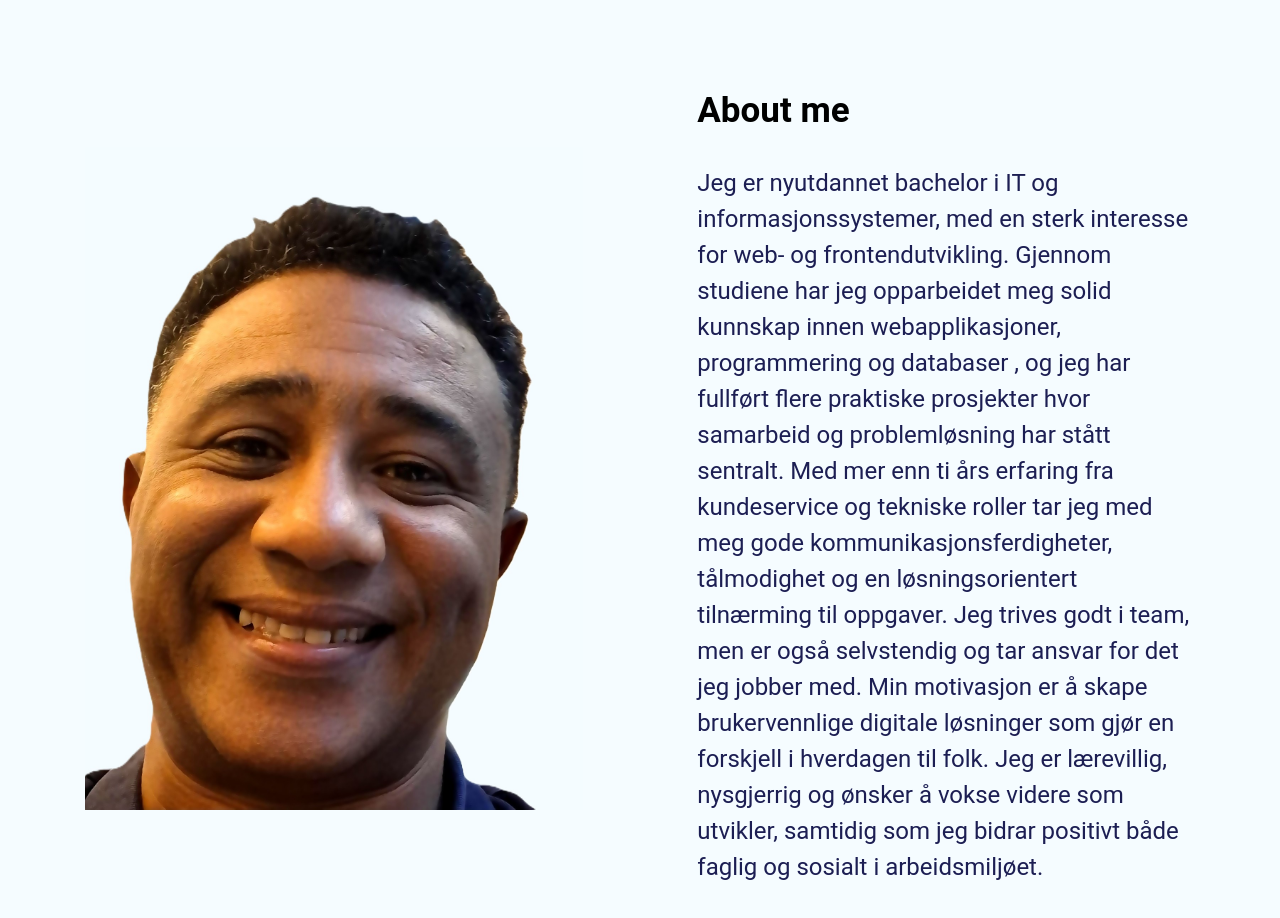
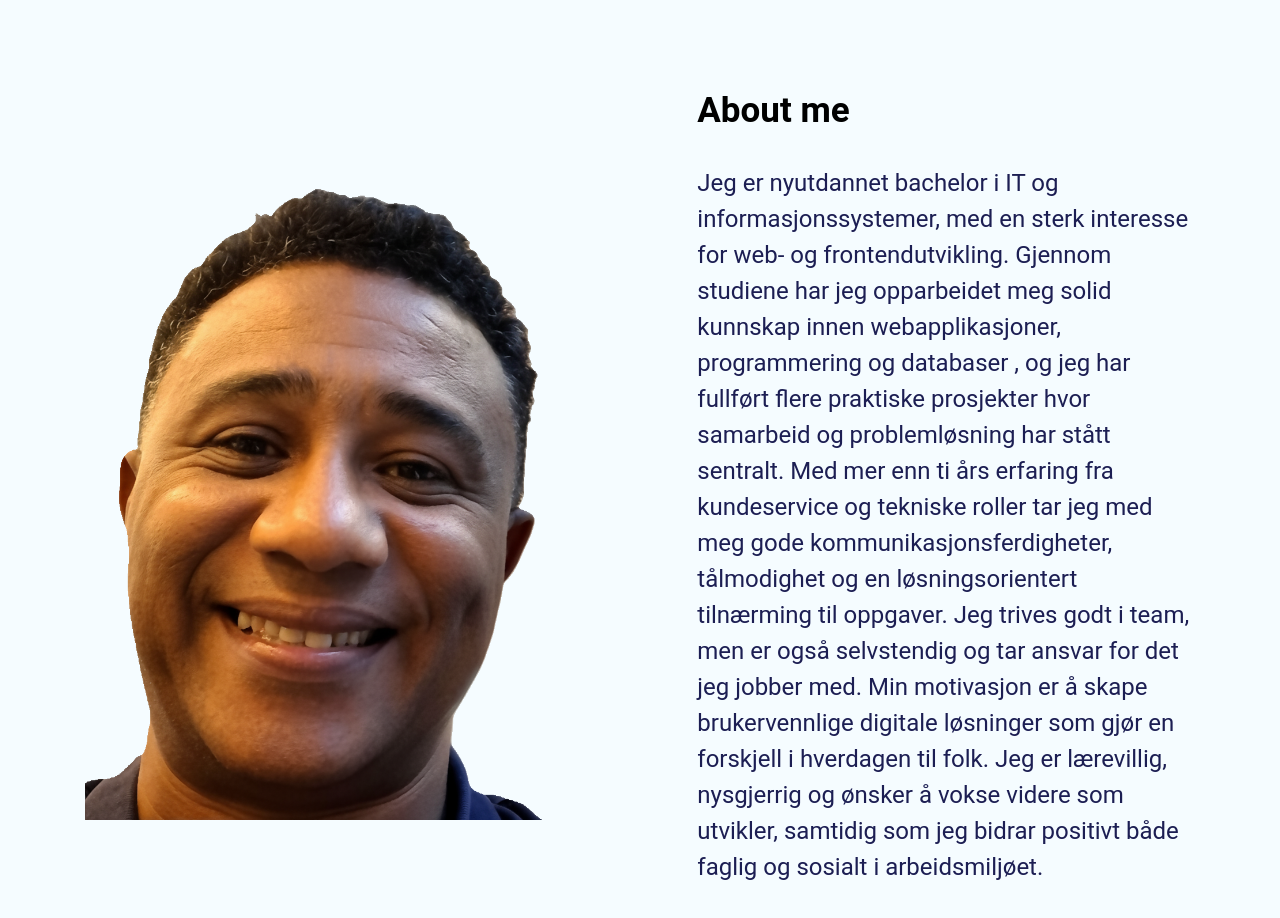
Before and after one commit to Morjane6/Portfolio-Mo-Morjane, a React (Vite) app: page /#/ in a window 1280 px wide. Shown: the part 740-1658 px from the top of the page. Built offline with nearby package versions, Linux system fonts and the light colour scheme.

Commit message:
Update hero image

```diff
--- a/src/Pages/Home/AboutMe.jsx
+++ b/src/Pages/Home/AboutMe.jsx
@@ -4,7 +4,7 @@ export default function AboutMe() {
   return (
     <section id="AboutMe" className="about--section">
       <div className="about--section--img">
-        <img src="./img/hero_img4.jpg" alt="About Me" />
+        <img src="./img/hero_img6.png" alt="About Me" />
       </div>
       <div className="hero--section--content--box about--section--box">
         <div className="hero--section--content">
```
Also changed, not shown: public/img/hero_img6.png (added).
